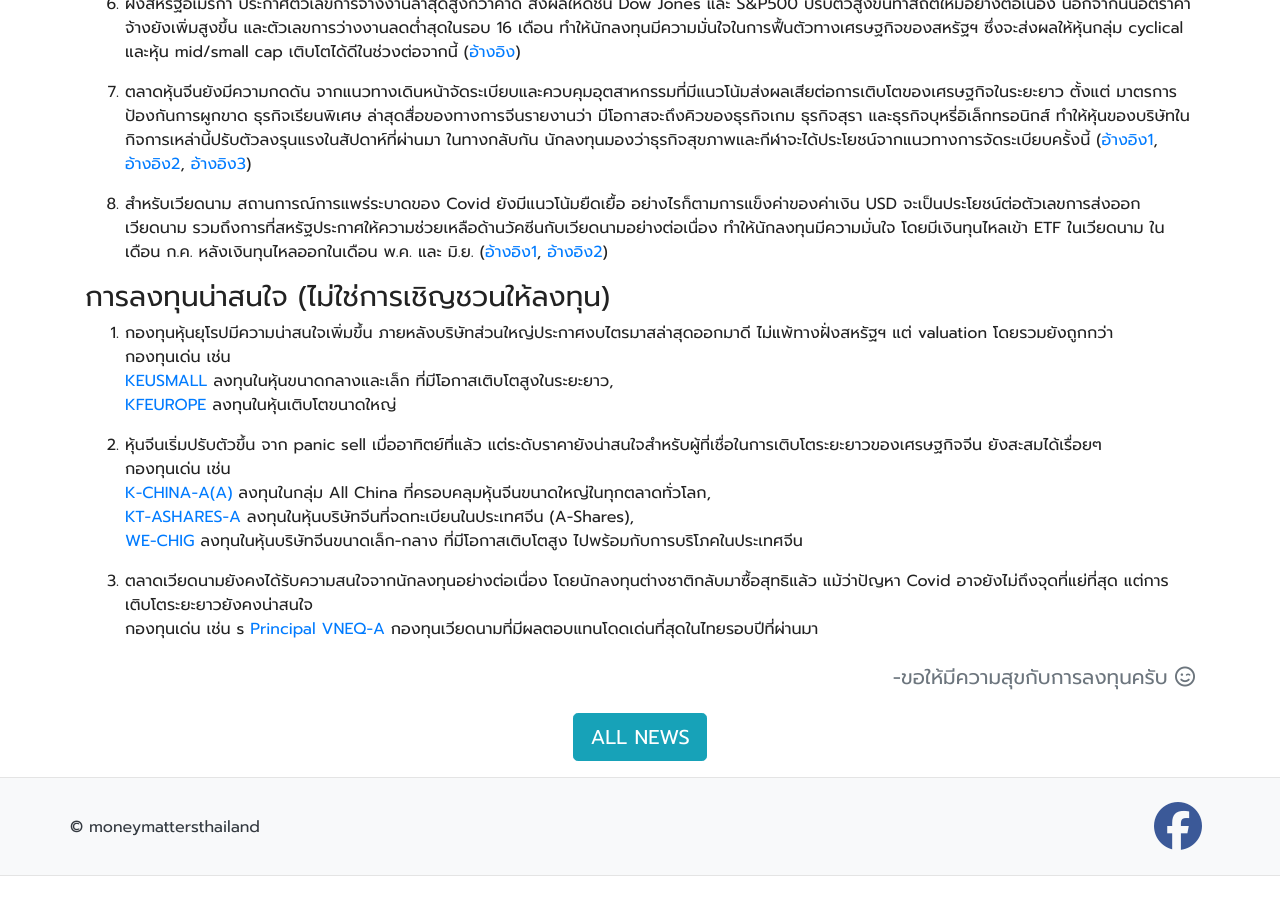
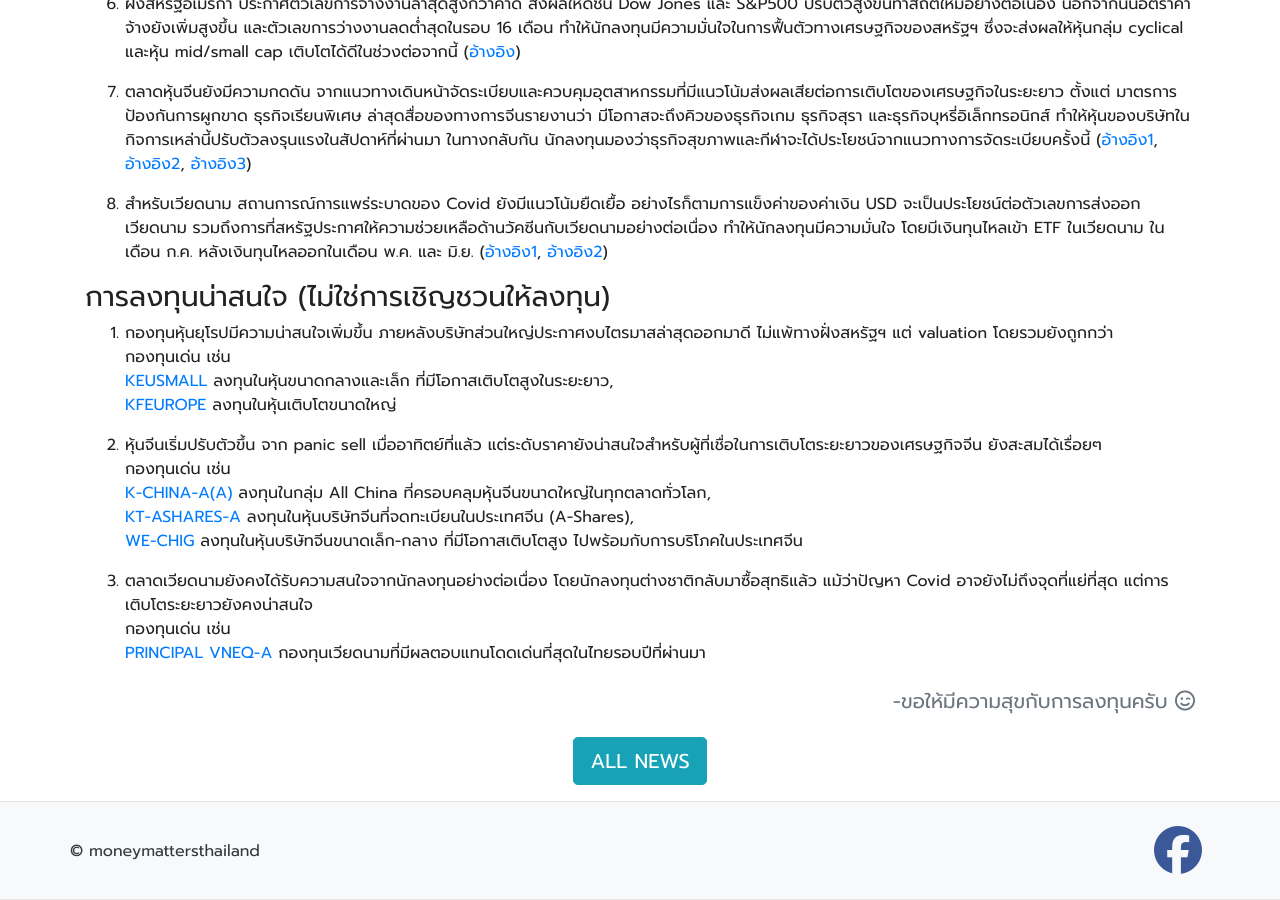
Before and after one commit to moneysart/moneysart.github.io, a Jekyll site: the page built from weekly/_posts/2021-08-08-summary.md, in a window 1280 px wide and 900 px high, scrolled down 696 px. Built offline with Jekyll 4.4.1, drawn with Linux system fonts in a browser that asks for light colours; nearby versions of some CDN libraries; before the commit the page ends 1572 px from its top, so only the background shows below that.

Commit message:
fix typo

```diff
--- a/weekly/_posts/2021-08-08-summary.md
+++ b/weekly/_posts/2021-08-08-summary.md
@@ -55,5 +55,5 @@ date: 2021-08-08
 [WE-CHIG](https://www.finnomena.com/fund/WE-CHIG) ลงทุนในหุ้นบริษัทจีนขนาดเล็ก-กลาง ที่มีโอกาสเติบโตสูง ไปพร้อมกับการบริโภคในประเทศจีน
 
 3. ตลาดเวียดนามยังคงได้รับความสนใจจากนักลงทุนอย่างต่อเนื่อง โดยนักลงทุนต่างชาติกลับมาซื้อสุทธิแล้ว แม้ว่าปัญหา Covid อาจยังไม่ถึงจุดที่แย่ที่สุด แต่การเติบโตระยะยาวยังคงน่าสนใจ
-กองทุนเด่น เช่น  s
-[Principal VNEQ-A](https://www.finnomena.com/fund/PRINCIPAL%20VNEQ-A) กองทุนเวียดนามที่มีผลตอบแทนโดดเด่นที่สุดในไทยรอบปีที่ผ่านมา
+กองทุนเด่น เช่น
+[PRINCIPAL VNEQ-A](https://www.finnomena.com/fund/PRINCIPAL%20VNEQ-A) กองทุนเวียดนามที่มีผลตอบแทนโดดเด่นที่สุดในไทยรอบปีที่ผ่านมา
```
